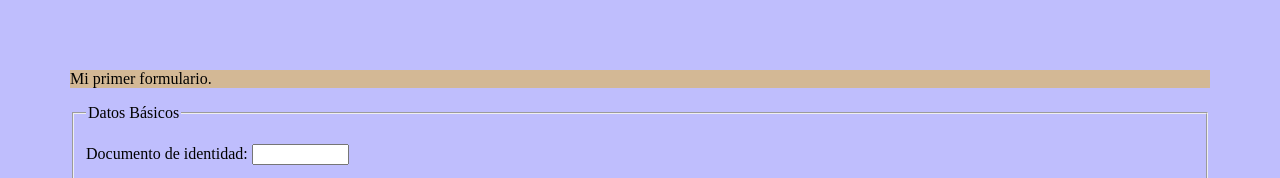
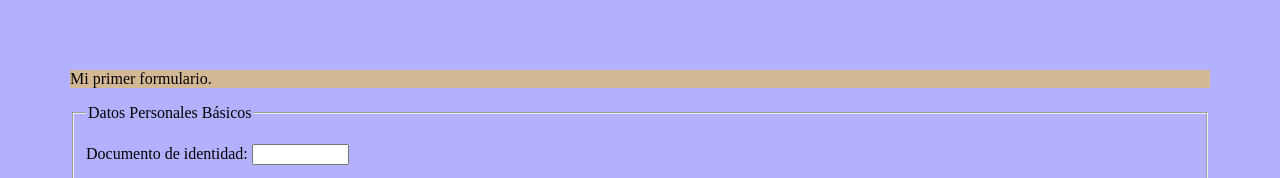
Before and after one commit to JAdrianGarciaP/1EVAL_HTMLyCSS_2SMRC_APPWEB_JAdrianGarciaP, a plain HTML site: page Proyecto 005 Formulario/Formulario.html in a window 1280 px wide. Shown: the top 178 px of the page. Drawn offline with Linux system fonts and the light colour scheme.

Commit message:
CambioColor

```diff
--- a/Proyecto 005 Formulario/Formulario.html
+++ b/Proyecto 005 Formulario/Formulario.html
@@ -5,11 +5,11 @@
     <title>Mi primer formulario</title>
   </head>
 
-  <body style="margin: 70px; background-color: rgb(191, 190, 253)">
+  <body style="margin: 70px; background-color: rgb(179, 177, 255)">
     <p style="background-color: rgb(211, 184, 149)">Mi primer formulario.</p>
     <form action="pruebadatos.php" method="get">
       <fieldset id="DatosBasicos">
-        <legend>Datos Básicos</legend>
+        <legend>Datos  Personales Básicos</legend>
         <p>Documento de identidad: <input type="text" size="9" name="DNI"></p>
         <p>Nombre <input type="text" name="Nombre"></p>
         <p>
```
